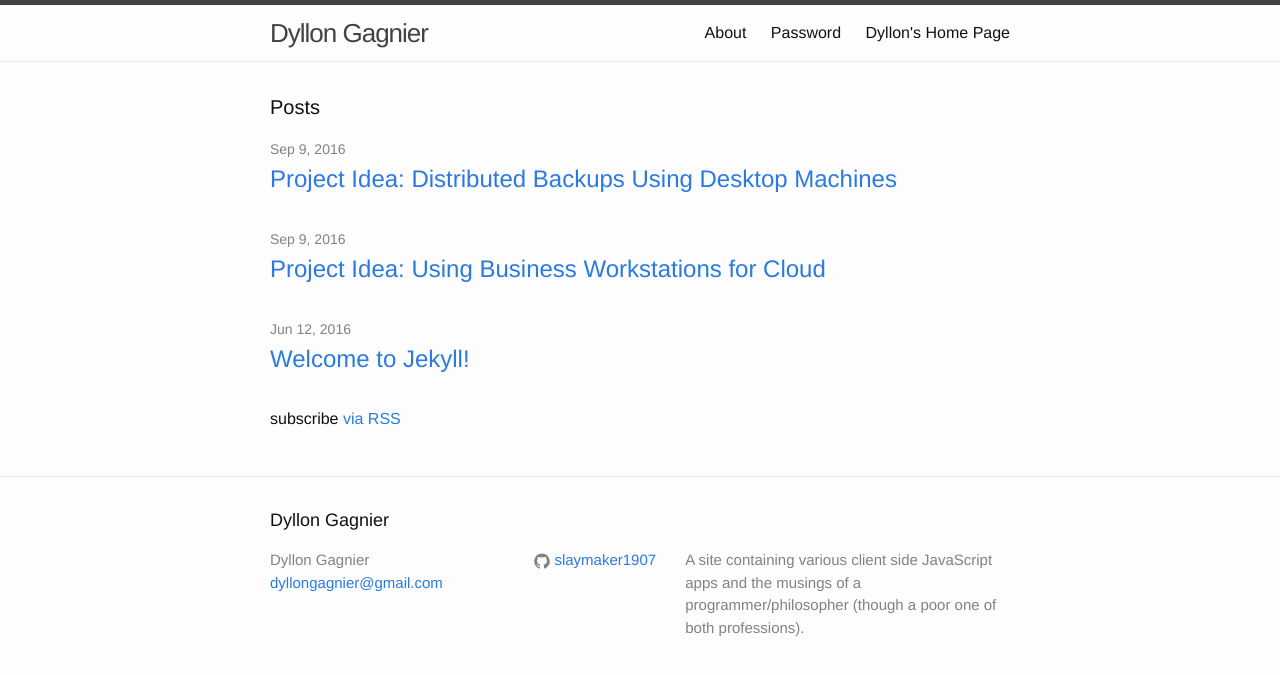
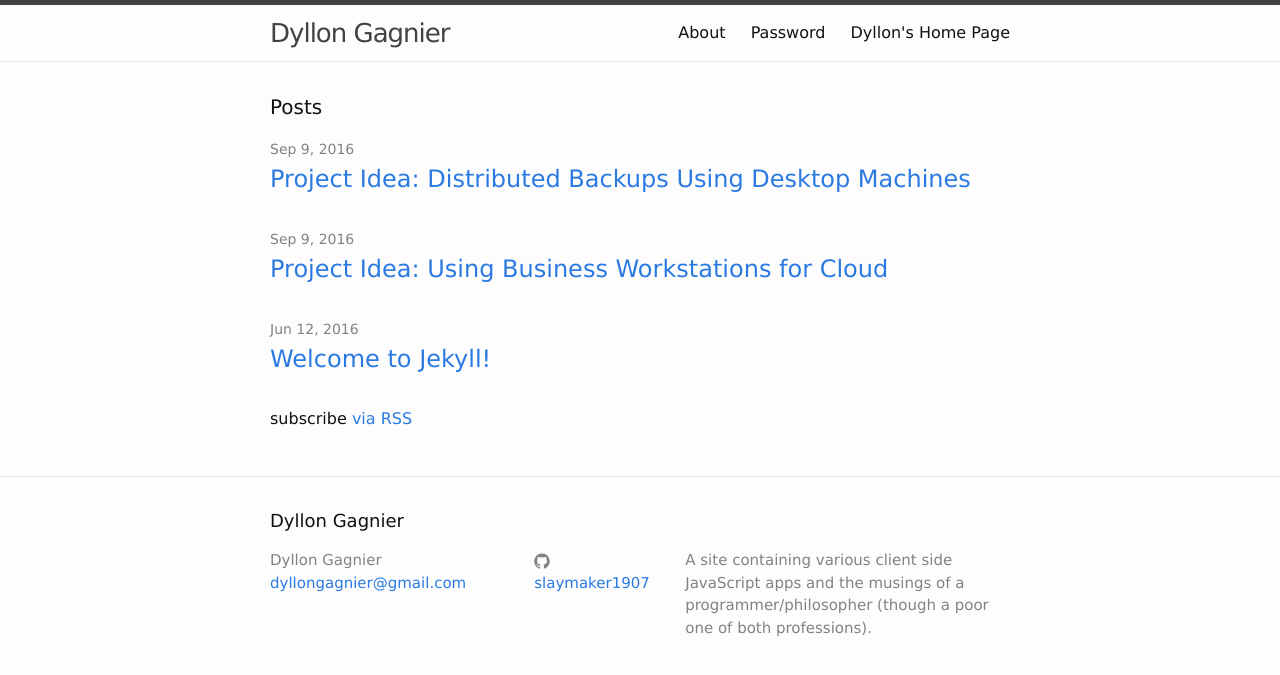
Before and after one commit to slaymaker1907/slaymaker1907.github.io, a Jekyll site: the page built from index.html, in a window 1280 px wide. Shown: the top 675 px of the page. Built offline with Jekyll 4.4.1, drawn with Linux system fonts in a browser that asks for light colours.

Commit message:
Changed font.

```diff
--- a/index.html
+++ b/index.html
@@ -2,7 +2,11 @@
 title: Dyllon's Home Page
 layout: default
 ---
-
+<style>
+body {
+  font-family: Verdana, Geneva, Tahoma, sans-serif;
+}
+</style>
 <div class="home">
 
   <h1 class="page-heading">Posts</h1>
```
